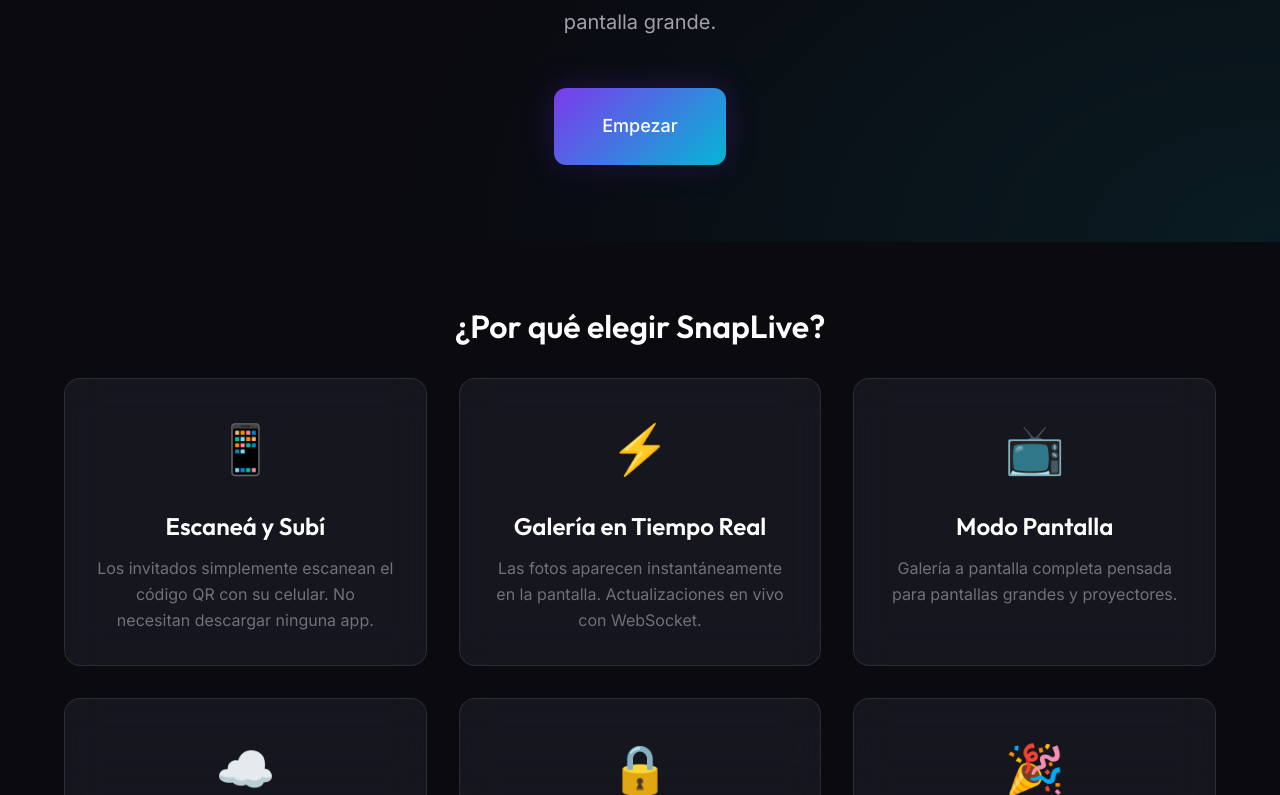
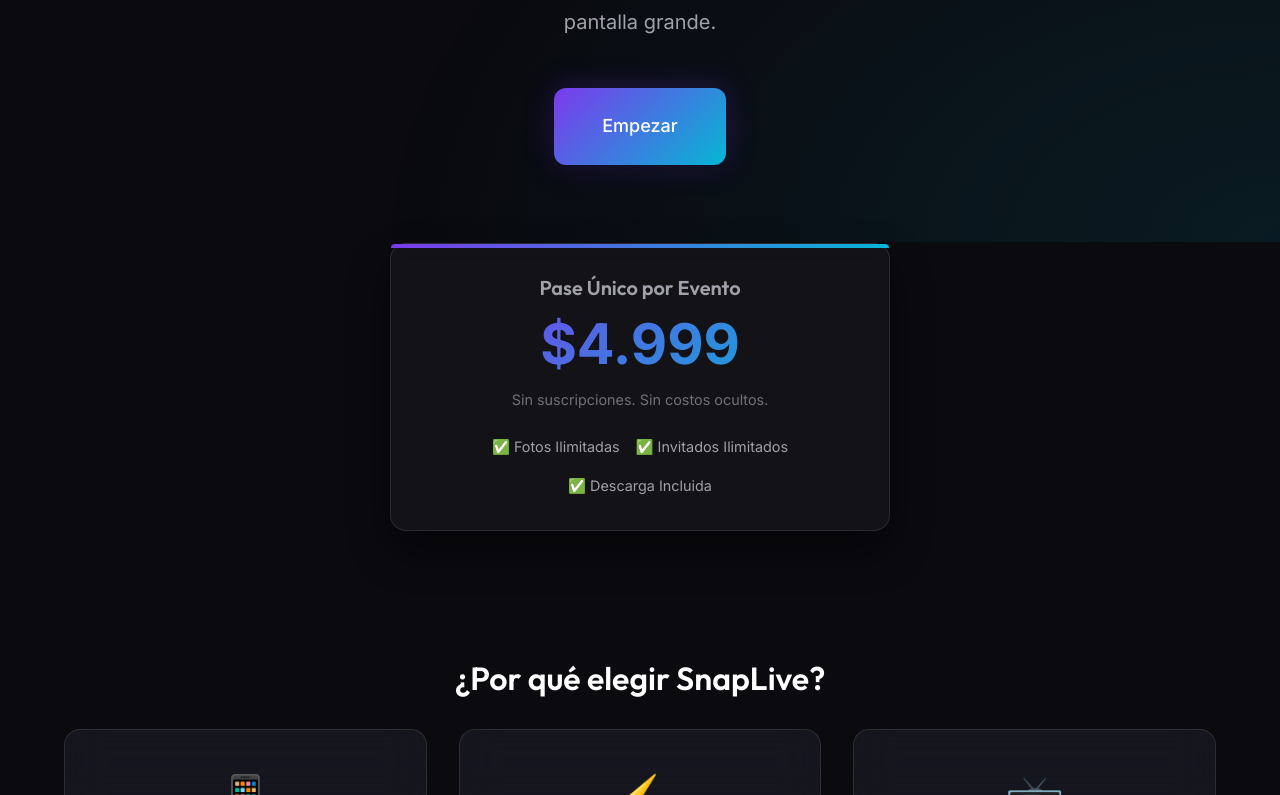
Before and after one commit to JoaquinAb/SnapLive, a Next.js app in the folder frontend/: page / in a window 1280 px wide. Shown: the part 558-1353 px from the top of the page. Built offline with nearby package versions, Linux system fonts and the light colour scheme; no server answers.

Commit message:
Add price display to landing and dashboard

```diff
--- a/frontend/src/app/page.jsx
+++ b/frontend/src/app/page.jsx
@@ -45,6 +45,68 @@
                             <Link href="/register" className="btn btn-primary btn-lg">
                                 Empezar
                             </Link>
+                        </div>
+                    </div>
+                </div>
+            </section>
+
+            {/* Pricing Section - Quick View */}
+            <section style={{
+                padding: '0 0 var(--space-3xl)',
+                marginTop: '-var(--space-2xl)', // Overlap slightly or just pull up
+                position: 'relative',
+                zIndex: 10
+            }}>
+                <div className="container">
+                    <div className="card fade-in" style={{
+                        maxWidth: '500px',
+                        margin: '0 auto',
+                        textAlign: 'center',
+                        background: 'rgba(20, 20, 25, 0.8)',
+                        backdropFilter: 'blur(10px)',
+                        border: '1px solid rgba(255, 255, 255, 0.1)',
+                        boxShadow: '0 20px 40px rgba(0,0,0,0.4)'
+                    }}>
+                        <div style={{
+                            position: 'absolute',
+                            top: 0,
+                            left: 0,
+                            right: 0,
+                            height: '4px',
+                            background: 'var(--gradient-primary)',
+                            borderRadius: 'var(--radius-lg) var(--radius-lg) 0 0'
+                        }}></div>
+
+                        <h3 className="mb-md" style={{ fontSize: '1.25rem', color: 'var(--color-text-secondary)' }}>
+                            Pase Único por Evento
+                        </h3>
+                        <div style={{
+                            fontSize: '3.5rem',
+                            fontWeight: '800',
+                            lineHeight: 1,
+                            marginBottom: 'var(--space-md)',
+                            background: 'var(--gradient-primary)',
+                            WebkitBackgroundClip: 'text',
+                            WebkitTextFillColor: 'transparent',
+                            backgroundClip: 'text'
+                        }}>
+                            $4.999
+                        </div>
+                        <p className="text-muted mb-lg" style={{ fontSize: '0.9rem' }}>
+                            Sin suscripciones. Sin costos ocultos.
+                        </p>
+
+                        <div style={{
+                            display: 'flex',
+                            justifyContent: 'center',
+                            gap: 'var(--space-md)',
+                            flexWrap: 'wrap',
+                            fontSize: '0.9rem',
+                            color: 'var(--color-text-secondary)'
+                        }}>
+                            <span>✅ Fotos Ilimitadas</span>
+                            <span>✅ Invitados Ilimitados</span>
+                            <span>✅ Descarga Incluida</span>
                         </div>
                     </div>
                 </div>
```
Also changed, not shown: frontend/src/app/dashboard/page.jsx (+29 -1 lines).
